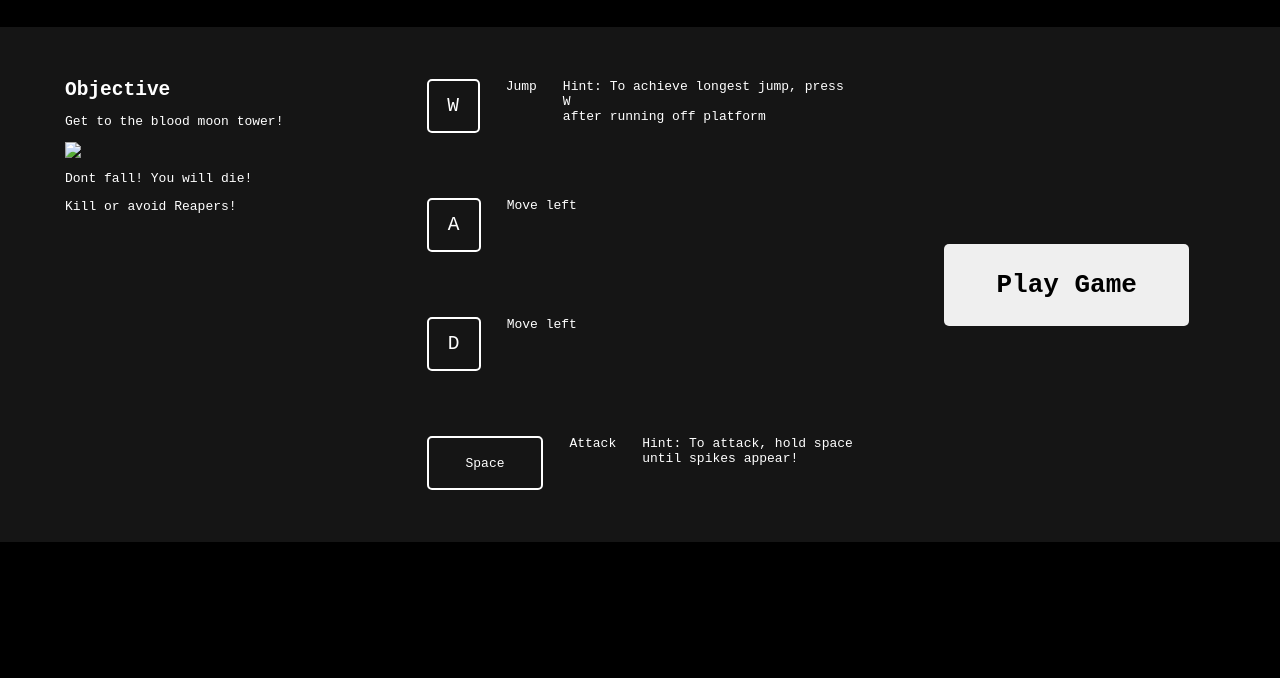
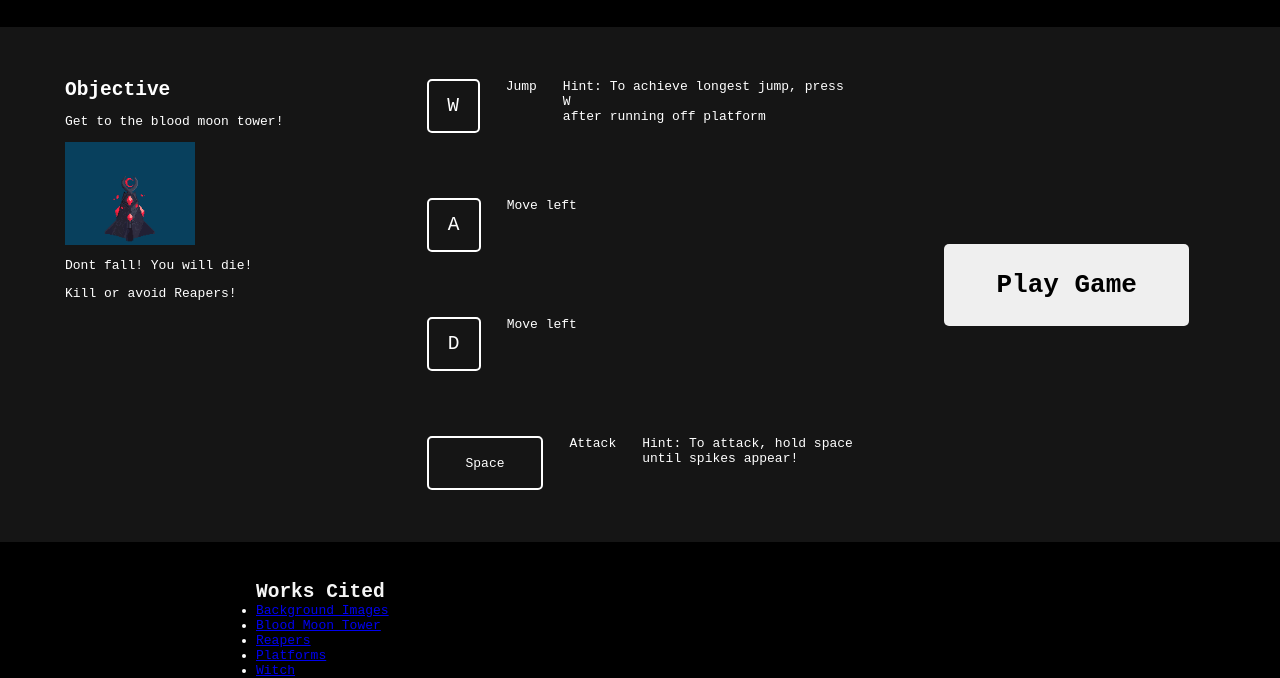
Before and after one commit to tunajim/Platformer, a plain HTML site: page index.html in a window 1280 px wide. Shown: the part 129-807 px from the top of the page. Drawn offline with Linux system fonts and the light colour scheme.

Commit message:
upload missing files

```diff
--- /dev/null
+++ b/game.html
@@ -0,0 +1,63 @@
+<!DOCTYPE html>
+<html lang="en">
+  <head>
+    <meta charset="UTF-8" />
+    <meta http-equiv="X-UA-Compatible" content="IE=edge" />
+    <meta name="viewport" content="width=device-width, initial-scale=1.0" />
+    <title>Wayward Witch</title>
+    <link rel="stylesheet" href="styles/style.css" />
+  </head>
+  <body>
+    <header>
+      <h1>Wayward Witch</h1>
+      <p>A simple platformer game</p>
+    </header>
+    <section class="canvas-container">
+      <canvas id="canvas"></canvas>
+      <div class="overlay">
+        <h2>You Died</h2>
+        <p>Go to the writing center</p>
+        <button onclick="window.location.reload()">Replay</button>
+      </div>
+    </section>
+    <div class="backgrounds">
+      <img id="p1" src="spritesheet/background/plx-1.png" />
+      <img id="p2" src="spritesheet/background/plx-2.png" />
+      <img id="p3" src="spritesheet/background/plx-3.png" />
+      <img id="p4" src="spritesheet/background/plx-4.png" />
+      <img id="p5" src="spritesheet/background/plx-5.png" />
+    </div>
+    <section id="works-cited">
+      <h2>Works Cited</h2>
+      <ul>
+        <li>
+          <a href="https://jesse-m.itch.io/jungle-pack">Background Images</a>
+        </li>
+        <li>
+          <a href="https://creativekind.itch.io/gif-bloodmoon-tower-free"
+            >Blood Moon Tower</a
+          >
+        </li>
+        <li>
+          <a href="https://darkpixel-kronovi.itch.io/undead-executioner"
+            >Reapers</a
+          >
+        </li>
+        <li>
+          <a href="https://brullov.itch.io/oak-woods">Platforms</a>
+        </li>
+        <li>
+          <a href="https://9e0.itch.io/witches-pack">Witch</a>
+        </li>
+      </ul>
+    </section>
+    <!-- <script src="js/preloader.js"></script> -->
+    <script src="js/physics.js"></script>
+    <script src="js/classes/Player.js"></script>
+    <script src="js/classes/Platform.js"></script>
+    <script src="js/classes/Background.js"></script>
+    <script src="js/classes/Finishline.js"></script>
+    <script src="js/initializeObjects.js"></script>
+    <script src="index.js"></script>
+  </body>
+</html>
--- a/index.html
+++ b/index.html
@@ -45,5 +45,29 @@
       </section>
       <div class="enemy-controls"></div>
     </section>
+    <section id="works-cited">
+      <h2>Works Cited</h2>
+      <ul>
+        <li>
+          <a href="https://jesse-m.itch.io/jungle-pack">Background Images</a>
+        </li>
+        <li>
+          <a href="https://creativekind.itch.io/gif-bloodmoon-tower-free"
+            >Blood Moon Tower</a
+          >
+        </li>
+        <li>
+          <a href="https://darkpixel-kronovi.itch.io/undead-executioner"
+            >Reapers</a
+          >
+        </li>
+        <li>
+          <a href="https://brullov.itch.io/oak-woods">Platforms</a>
+        </li>
+        <li>
+          <a href="https://9e0.itch.io/witches-pack">Witch</a>
+        </li>
+      </ul>
+    </section>
   </body>
 </html>
--- a/styles/style.css
+++ b/styles/style.css
@@ -166,3 +166,7 @@ h2 {
     margin-left: 20%;
     margin-top: 3rem;
 }
+
+#works-cited ul {
+    color: white;
+}
```
Also changed, not shown: spritesheet/blood-moon-tower.gif (added), spritesheet/blood-moon-tower.png (added), spritesheet/blood_moon_tower.png (added).
